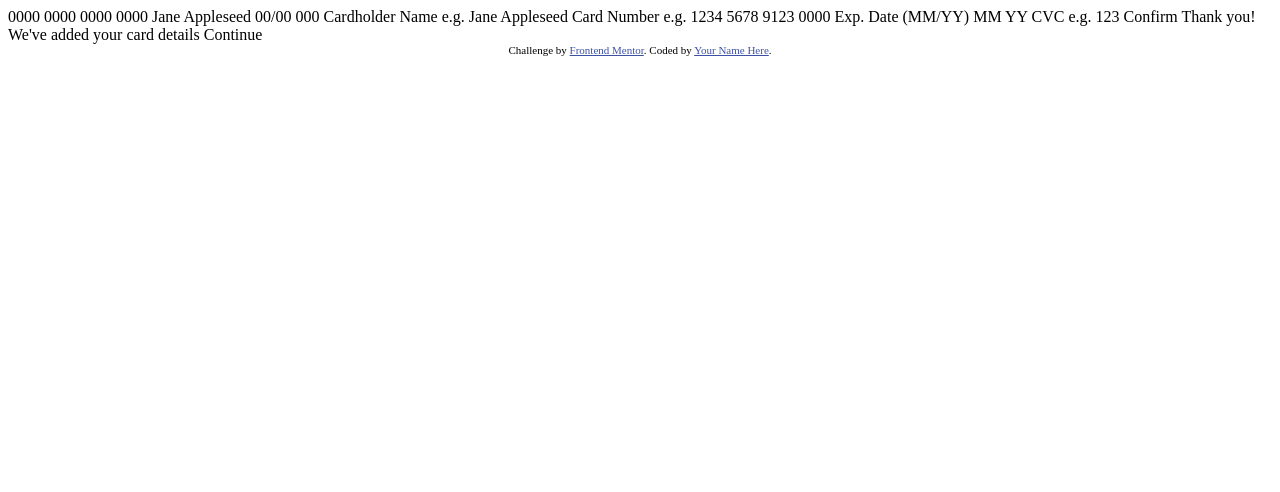
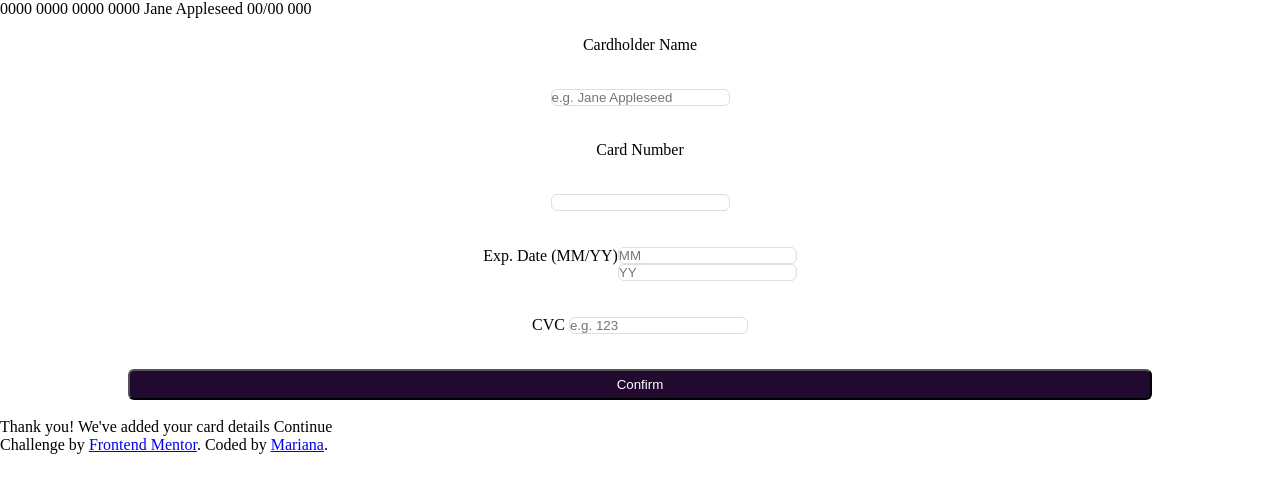
Before and after one commit to marianabrgn/aprendizagem, a plain HTML site: page interactive-card-details-form-main/interactiveCardDetailsForm/index.html in a window 1280 px wide. Drawn offline with Linux system fonts and the light colour scheme.

Commit message:
adding styles

```diff
--- a/interactive-card-details-form-main/interactiveCardDetailsForm/index.html
+++ b/interactive-card-details-form-main/interactiveCardDetailsForm/index.html
@@ -8,34 +8,35 @@
 
   <title>Frontend Mentor | Interactive card details form</title>
 
-  <!-- Feel free to remove these styles or customise in your own stylesheet 👍 -->
-  <style>
-    .attribution { font-size: 11px; text-align: center; }
-    .attribution a { color: hsl(228, 45%, 44%); }
-  </style>
+  <link rel="stylesheet" href="style.css">
 </head>
 <body>
 
   0000 0000 0000 0000
   Jane Appleseed
   00/00
-
   000
 
-  Cardholder Name
-  e.g. Jane Appleseed
+  <main class="form-container">
 
-  Card Number
-  e.g. 1234 5678 9123 0000
-
-  Exp. Date (MM/YY)
-  MM
-  YY
-
-  CVC
-  e.g. 123
-
-  Confirm
+    <label for="user-name">Cardholder Name</label>
+    <input type="text" name="user-name" placeholder="e.g. Jane Appleseed"/>
+    <label for="card-number">Card Number</label>
+    <input type="text" name="card-number" palceholder="e.g. 1234 5678 9123 0000"/>
+    <div class="date-cvc-container">
+        <label for="date">Exp. Date (MM/YY)</label>
+        <div class="date">
+          <input type="text" name="mes" placeholder="MM">
+          <input type="text" name="year" placeholder="YY">
+        </div>
+      </div>
+      <div>
+        <label for="cvc">CVC</label>
+        <input type="text" name="cvc" placeholder="e.g. 123">
+      </div>
+    </div>
+    <button class="button" type="submit">Confirm</button>
+  </main>
 
   <!-- Completed state start -->
 
@@ -43,9 +44,9 @@
   We've added your card details
   Continue
 
-  <div class="attribution">
+  <footer class="attribution">
     Challenge by <a href="https://www.frontendmentor.io?ref=challenge" target="_blank">Frontend Mentor</a>.
-    Coded by <a href="#">Your Name Here</a>.
-  </div>
+    Coded by <a href="#">Mariana</a>.
+  </foot>
 </body>
 </html>
--- /dev/null
+++ b/interactive-card-details-form-main/interactiveCardDetailsForm/style.css
@@ -0,0 +1,43 @@
+* {
+  margin: 0;
+  padding: 0;
+  box-sizing: border-box;
+}
+
+input {
+  border-radius: 6px;
+  outline: none;
+  border: solid 1px hsl(270, 3%, 87%);
+}
+
+.form-container {
+  width: 80%;
+  height: 50vh;
+  margin: auto;
+  display: flex;
+  flex-direction: column;
+  align-items: center;
+  justify-content: space-around;
+}
+
+.date-cvc-container {
+  display: flex;
+}
+
+.date {
+  display: flex;
+  flex-direction: column;
+}
+
+.button {
+  width: 100%;
+  padding: 6px;
+  cursor: pointer;
+  color: hsl(0, 0%, 100%);
+  background: hsl(278, 68%, 11%);
+  border-radius: 6px;
+}
+
+.attribution {
+
+}
```
